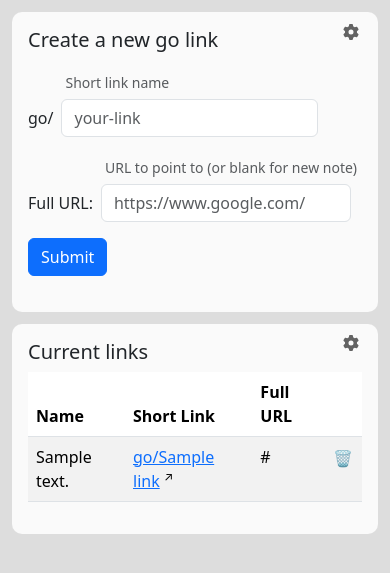
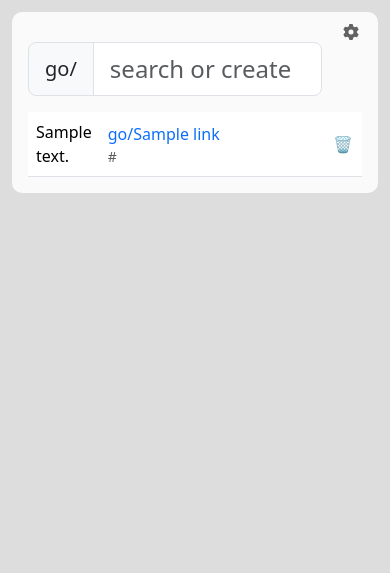
Before and after one commit to theak/go, a Flask app: page / in a window 390 px wide. Shown: the top 573 px of the page. Run offline with Flask 3, Linux system fonts and the light colour scheme; tables that the repository leaves empty hold one stand-in row (values such as "Sample post"); some libraries are stand-ins or nearby versions.

Commit message:
Redesign home page around search, recents launcher, and inline create
- Large search field filters links client-side as you type; Enter opens the top match
- When there's no exact match, offer to create a link or note with that name
- Last 5 opened links show as a launcher row, stored per-device in localStorage;
  long-press a tile to remove it
- Compact link list that fits on mobile (URL ellipsizes under the short link)
- Unknown go/ names land on the home page with the search prefilled

Co-Authored-By: Claude Opus 5.5 <noreply@anthropic.com>
Claude-Session: https://claude.ai/code/session_01ABk7tdqXmJJMJ6TesEhj6W

```diff
--- a/app.py
+++ b/app.py
@@ -20,11 +20,11 @@ ALLOWED_EXTENSIONS = {"json"}
 
 
 @app.route("/", methods=["GET"])
-def root(error: str | None = None, newlink: dict | None = None):
+def root(error: str | None = None, newlink: dict | None = None, query: str | None = None):
     links = db.get_all_links()
     return render_template(
         "submitlink.html", domain=DOMAIN, links=links, error=error, newlink=newlink,
-        deleted=request.args.get("deleted"),
+        deleted=request.args.get("deleted"), query=query,
     )
 
 
@@ -35,7 +35,7 @@ def catch_all(path):
     name = split_path[0]
     url = db.get_url_from_name(name)
     if url is None:
-        return render_template("submitlink.html", name=name, domain=DOMAIN)
+        return root(query=name)
     else:
         if len(split_path) > 1:
             url += split_path[1]
@@ -149,7 +149,7 @@ def submit_link():
         db.create_url(name, f"/note/{name}", description="🟨")
         return redirect(f"/note/{name}")
     if not _is_valid_url(url):
-        return root("Error: Invalid URL"), 400
+        return root("Error: Invalid URL", query=name), 400
 
     db.create_url(name, url)
     return root(newlink={"name": name, "url": url})
--- a/static/styles.css
+++ b/static/styles.css
@@ -9,9 +9,27 @@ body {background-color: #ddd;}
 .pre {background-color: #FFF;}
 #hosts {display: inline}
 
+.container {max-width: 760px}
+.search {padding-right: 40px}
+.search .form-control {font-size: 1.5rem}
+#links td {vertical-align: middle}
+#links .desc {cursor: pointer; white-space: nowrap; font-size: 1.25rem}
+#links a {text-decoration: none}
+#links td.w-100 {max-width: 0} /* lets the URL ellipsize instead of widening the table */
+
+#recent {display: grid; grid-template-columns: repeat(5, 1fr); gap: 8px}
+#recent:empty {display: none}
+#recent a {
+  display: flex; flex-direction: column; align-items: center; padding: 10px 4px;
+  border-radius: 10px; background: #fff; border: 1px solid #e5e5e5; text-decoration: none;
+  overflow: hidden; user-select: none; -webkit-user-select: none; -webkit-touch-callout: none;
+}
+#recent a:hover {border-color: #bbb}
+#recent span {font-size: 1.75rem; line-height: 1.2; max-width: 100%; overflow: hidden; white-space: nowrap}
+#recent small {max-width: 100%; overflow: hidden; text-overflow: ellipsis; white-space: nowrap}
+
 .url-cell {
   cursor: pointer;
-  max-width: 300px;
   overflow: hidden;
   text-overflow: ellipsis;
   white-space: nowrap;
@@ -26,7 +44,6 @@ body {background-color: #ddd;}
 
 @media (max-width: 768px) {
   .container {margin: 12px; padding: 16px; width: auto;}
-  .url-cell {
-    max-width: 150px;
-  }
+  #links .desc {white-space: normal; max-width: 35vw; font-size: 1rem}
+  #recent span {font-size: 1.5rem}
 }
--- a/static/submitlink.js
+++ b/static/submitlink.js
@@ -52,6 +52,8 @@ function deleteLink(btn, link_id, link_name) {
         `<div class="alert alert-success">${link_name} deleted ` +
         `<a href="#" class="link-secondary float-end" onclick="undoDelete(event)">Undo</a></div>`;
       btn.closest("tr").remove();
+      renderRecent();
+      filter();
     })
     .catch(() => {
       banner("danger", "Failed to delete " + link_name);
@@ -76,3 +78,93 @@ function undoDelete(e) {
     })
     .catch(() => banner("danger", "Failed to restore " + lastDeleted.name));
 }
+
+/* SEARCH */
+
+const q = document.getElementById("q");
+const rows = () => document.querySelectorAll("#links tbody tr");
+
+function filter() {
+  const s = q.value.trim().toLowerCase();
+  let exact = false;
+  for (const r of rows()) {
+    r.hidden = !r.dataset.search.includes(s);
+    exact ||= r.dataset.name.toLowerCase() === s;
+  }
+  document.getElementById("create").hidden = !s || exact;
+  document.getElementById("create-name").value = q.value.trim();
+  document.getElementById("create-label").textContent = q.value.trim();
+  document.getElementById("create-note").href = "/note/" + encodeURIComponent(q.value.trim());
+}
+
+q.addEventListener("input", filter);
+q.addEventListener("keydown", (e) => {
+  if (e.key !== "Enter") return;
+  const first = document.querySelector("#links tbody tr:not([hidden]) a");
+  if (first) {
+    track(first.dataset.go);
+    location.href = first.href;
+  } else {
+    document.getElementById("url").focus();
+  }
+});
+if (matchMedia("(pointer: fine)").matches) q.focus();
+filter();
+
+/* RECENT LINKS (stored per-device in localStorage) */
+
+const recentEl = document.getElementById("recent");
+
+function loadRecent() {
+  try { return JSON.parse(localStorage.getItem("recent")) || []; } catch { return []; }
+}
+
+function saveRecent(names) {
+  try { localStorage.setItem("recent", JSON.stringify(names.slice(0, 5))); } catch {}
+  renderRecent();
+}
+
+function track(name) {
+  saveRecent([name, ...loadRecent().filter((n) => n !== name)]);
+}
+
+function renderRecent() {
+  recentEl.replaceChildren(...loadRecent().map((name) => {
+    const link = document.querySelector(`#links a[data-go="${CSS.escape(name)}"]`);
+    if (!link) return "";
+    const a = document.createElement("a");
+    a.href = link.href;
+    a.target = "_blank";
+    a.dataset.go = name;
+    a.innerHTML = `<span></span><small></small>`;
+    // Use the leading emoji of the description as the icon.
+    a.firstChild.textContent = link.closest("tr").dataset.desc.match(/^\P{L}*/u)[0].trim() || "🔗";
+    a.lastChild.textContent = link.textContent;
+    return a;
+  }));
+}
+
+// Long-press a recent link to remove it.
+let pressTimer, longPressed;
+recentEl.addEventListener("pointerdown", (e) => {
+  const a = e.target.closest("a");
+  if (!a) return;
+  longPressed = false;
+  pressTimer = setTimeout(() => {
+    longPressed = true;
+    saveRecent(loadRecent().filter((n) => n !== a.dataset.go));
+  }, 500);
+});
+for (const ev of ["pointerup", "pointerleave", "pointercancel"]) {
+  recentEl.addEventListener(ev, () => clearTimeout(pressTimer));
+}
+recentEl.addEventListener("contextmenu", (e) => e.preventDefault());
+recentEl.addEventListener("click", (e) => {
+  if (longPressed) { e.preventDefault(); e.stopPropagation(); }
+});
+
+document.addEventListener("click", (e) => {
+  const a = e.target.closest("a[data-go]");
+  if (a) track(a.dataset.go);
+});
+renderRecent();
--- a/templates/submitlink.html
+++ b/templates/submitlink.html
@@ -14,56 +14,38 @@
       {% if deleted %}<div class="alert alert-success">Deleted {{domain}}/{{ deleted }}</div>{% endif %}
     </div>
     <div class="container">
-      <h5 class="pb-2">Create a new {{domain}} link
       <a class="link-secondary gear" title="Manage Settings" href="/settings"><img src="/static/gear.svg"></a>
-      </h5>
-      <form method="post" action="/submit_link">
-        <div class="row g-3 align-items-end">
-          <div class="col-auto d-flex align-items-end">
-            <label for="name" class="col-form-label me-2">{{domain}}/</label>
-            <div>
-              <label for="name" class="text-muted ps-1 small d-block">Short link name</label>
-              <input id="name" class="form-control" placeholder="your-link" name="name"
-              {% if name %}value="{{name}}" readonly{% endif %}/>
+      <div class="input-group input-group-lg search">
+        <span class="input-group-text">{{domain}}/</span>
+        <input id="q" class="form-control" placeholder="search or create" value="{{ query or '' }}"
+               autocomplete="off" autocapitalize="off" spellcheck="false" enterkeyhint="go">
       </div>
+
+      <div id="recent" class="mt-3" title="Long-press to remove"></div>
+
+      <form id="create" method="post" action="/submit_link" class="mt-3" hidden>
+        <input type="hidden" name="name" id="create-name">
+        <div class="small text-muted mb-2">No {{domain}}/<b id="create-label"></b> yet. Point it at a URL or start a note.</div>
+        <div class="input-group">
+          <input id="url" type="url" class="form-control" placeholder="https://..." name="url" required>
+          <button type="submit" class="btn btn-primary">Create link</button>
         </div>
-          <div class="col-auto d-flex align-items-end">
-            <label for="url" class="col-form-label me-2">Full URL:</label>
-            <div>
-              <label for="url" class="text-muted ps-1 small d-block">URL to point to (or blank for new note)</label>
-              <input id="url" type="url" class="form-control" style="width: 250px;" placeholder="https://www.google.com/" name="url"/>
-            </div>
-          </div>
-          <div class="col-auto"><button type="submit" class="btn btn-primary">Submit</button></div>
-        </div>
+        <a id="create-note" class="btn btn-outline-secondary mt-2" href="#">🟨 New note</a>
       </form>
-    </div>
-    {% if not links %}<center><small><a href="/">View all links</a></small></center>{% endif %}
-    {% if links %}
-      <div class="container">
-        <h5>Current links
-          <a class="link-secondary gear" title="Manage Settings" href="/settings"><img src="/static/gear.svg"></a>
-        </h5>
-        <div class="table-responsive">
-          <table class="table table-striped">
-            <thead>
-              <tr>
-                <th scope="col">Name</th><th scope="col">Short Link</th><th scope="col">Full URL</th><th scope="col"></th>
-              </tr>
-            </thead>
+
+      <table id="links" class="table table-hover mt-3 mb-0">
         <tbody>
           {% for link in links %}
-              <tr>
-                <td style="cursor: pointer"
-                    onclick="rename({{ link.id }}, '{{domain}}/{{ link.name }}')">
-                  {% if link.description %}{{ link.description }}{% else %}
-                  <button type="button" class="btn btn-outline-secondary btn-sm">Add</button>
-                  {% endif %}
+          <tr data-name="{{ link.name }}" data-desc="{{ link.description or '' }}"
+              data-search="{{ link.name|lower }} {{ (link.description or '')|lower }} {{ link.url|lower }}">
+            <td class="desc" onclick="rename({{ link.id }}, '{{domain}}/{{ link.name }}')">
+              {% if link.description %}{{ link.description }}{% else %}<span class="text-muted">+</span>{% endif %}
             </td>
-                <td><a href="{{ link.url }}" target="_blank">{{domain}}/{{ link.name }}</a> <sup>↗</sup></td>
-                <td class="url-cell" title="{{ link.url }}" onclick="editUrl({{ link.id }}, '{{ link.url }}')">
-                  <span>{{ link.url|truncate(80) }}</span>
-                  <span class="edit-icon">✎</span>
+            <td class="w-100">
+              <a href="{{ link.url }}" target="_blank" data-go="{{ link.name }}">{{domain}}/{{ link.name }}</a>
+              <div class="url-cell small text-muted" title="{{ link.url }}" onclick="editUrl({{ link.id }}, '{{ link.url }}')">
+                {{ link.url|truncate(80) }} <span class="edit-icon">✎</span>
+              </div>
             </td>
             <td>
               <button type="button" class="btn nopad"
@@ -74,8 +56,6 @@
         </tbody>
       </table>
     </div>
-      </div>
-    {% endif %}
     <script src="/static/submitlink.js"></script>
   </body>
 </html>
```
Lines whose indentation alone changed are shown as unchanged.
